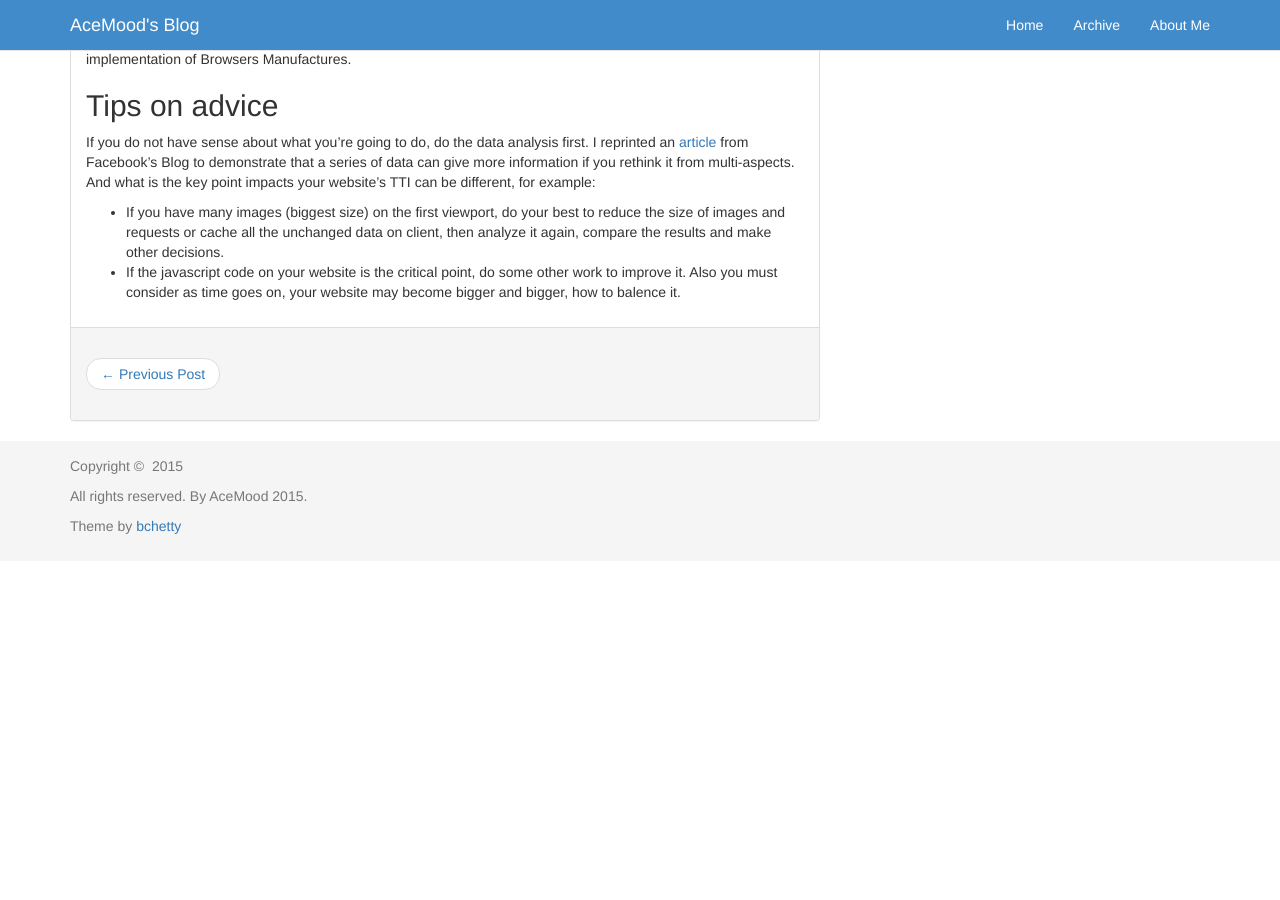
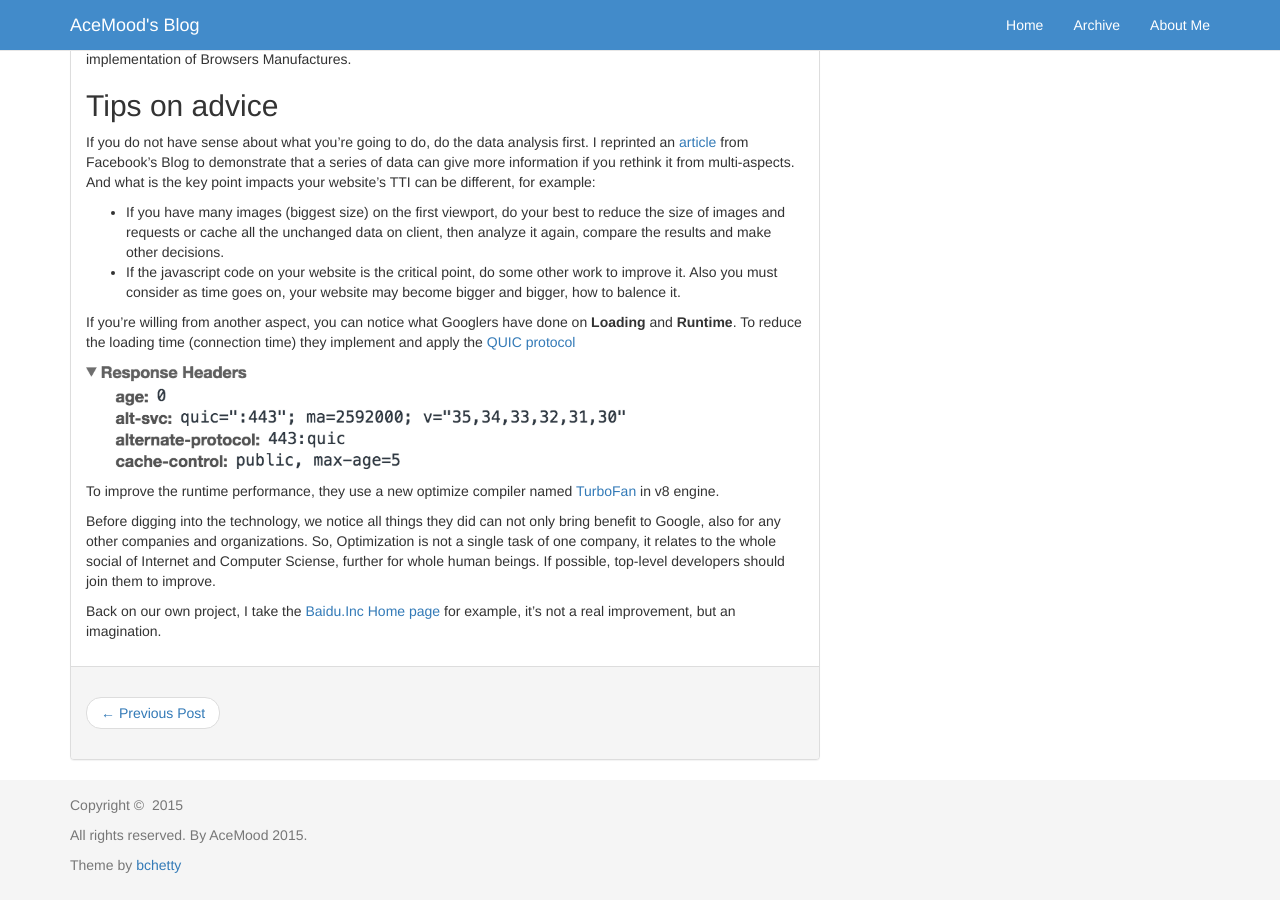
Before and after one commit to AceMood/AceMood.github.io, a Jekyll site: the page built from _posts/2016-08-01-what-am-i-talking-about-when-i-say-tti-optimization.md, in a window 1280 px wide and 900 px high, scrolled down 943 px. Built offline with Jekyll 4.4.1, drawn with Linux system fonts in a browser that asks for light colours; before the commit the page ends 1504 px from its top, so only the background shows below that.

Commit message:
add posts

```diff
--- a/_posts/2016-08-01-what-am-i-talking-about-when-i-say-tti-optimization.md
+++ b/_posts/2016-08-01-what-am-i-talking-about-when-i-say-tti-optimization.md
@@ -27,3 +27,13 @@ If you do not have sense about what you're going to do, do the data analysis fir
 
 * If you have many images (biggest size) on the first viewport, do your best to reduce the size of images and requests or cache all the unchanged data on client, then analyze it again, compare the results and make other decisions.
 * If the javascript code on your website is the critical point, do some other work to improve it. Also you must consider as time goes on, your website may become bigger and bigger, how to balence it.
+
+If you're willing from another aspect, you can notice what Googlers have done on **Loading** and **Runtime**. To reduce the loading time (connection time) they implement and apply the [QUIC protocol](https://www.chromium.org/quic)
+
+<img src="/assets/images/20160801/002.png" alt="fb" style="width: 80%; height: auto;" />
+
+To improve the runtime performance, they use a new optimize compiler named [TurboFan](http://v8project.blogspot.com/2015/07/digging-into-turbofan-jit.html) in v8 engine.
+
+Before digging into the technology, we notice all things they did can not only bring benefit to Google, also for any other companies and organizations. So, Optimization is not a single task of one company, it relates to the whole social of Internet and Computer Sciense, further for whole human beings. If possible, top-level developers should join them to improve.
+
+Back on our own project, I take the [Baidu.Inc Home page](http://m.baidu.com/) for example, it's not a real improvement, but an imagination.
```
Also changed, not shown: assets/images/20160801/002.png (added).
